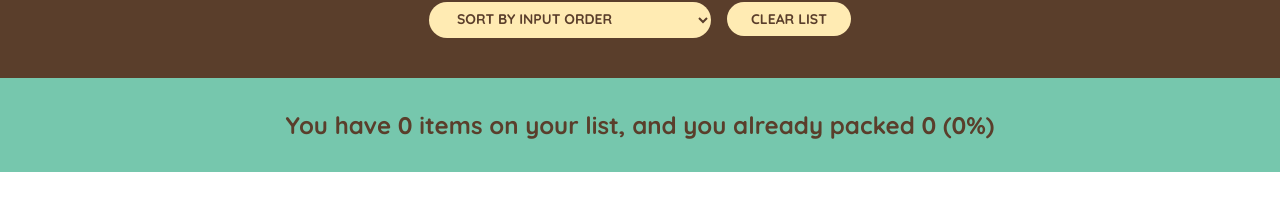
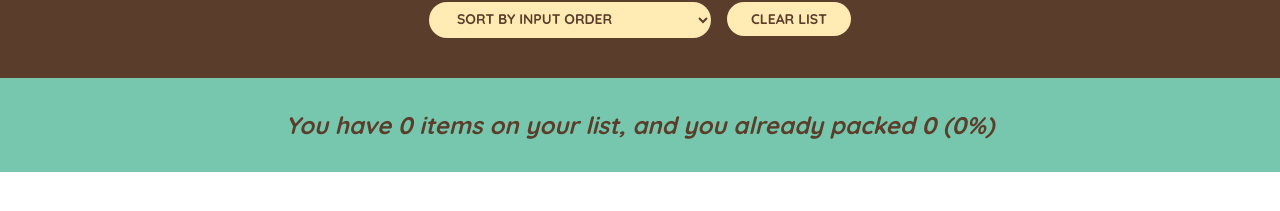
Before and after one commit to MVCorreas/travel-list, a Next.js app: page / in a window 1280 px wide. Shown: the part 349-560 px from the top of the page. Built offline with nearby package versions, Linux system fonts and the light colour scheme.

Commit message:
feat: changed stats message conditionally based on percentage packed

```diff
--- a/src/app/components/Stats.jsx
+++ b/src/app/components/Stats.jsx
@@ -5,9 +5,12 @@ export default function Stats({ items }) {
     totalItems === 0 ? 0 : Math.round((packedItems / totalItems) * 100);
 
   return (
-    <div className="stats">
-      You have {totalItems} items on your list, and you already packed{" "}
-      {packedItems} ({percentage}%)
-    </div>
+    <footer className="stats">
+      <em>
+        {percentage === 100
+          ? "You've got everything! Ready to go ✈️"
+          : ` You have ${totalItems} items on your list, and you already packed ${packedItems} (${percentage}%)`}
+      </em>
+    </footer>
   );
 }
```
